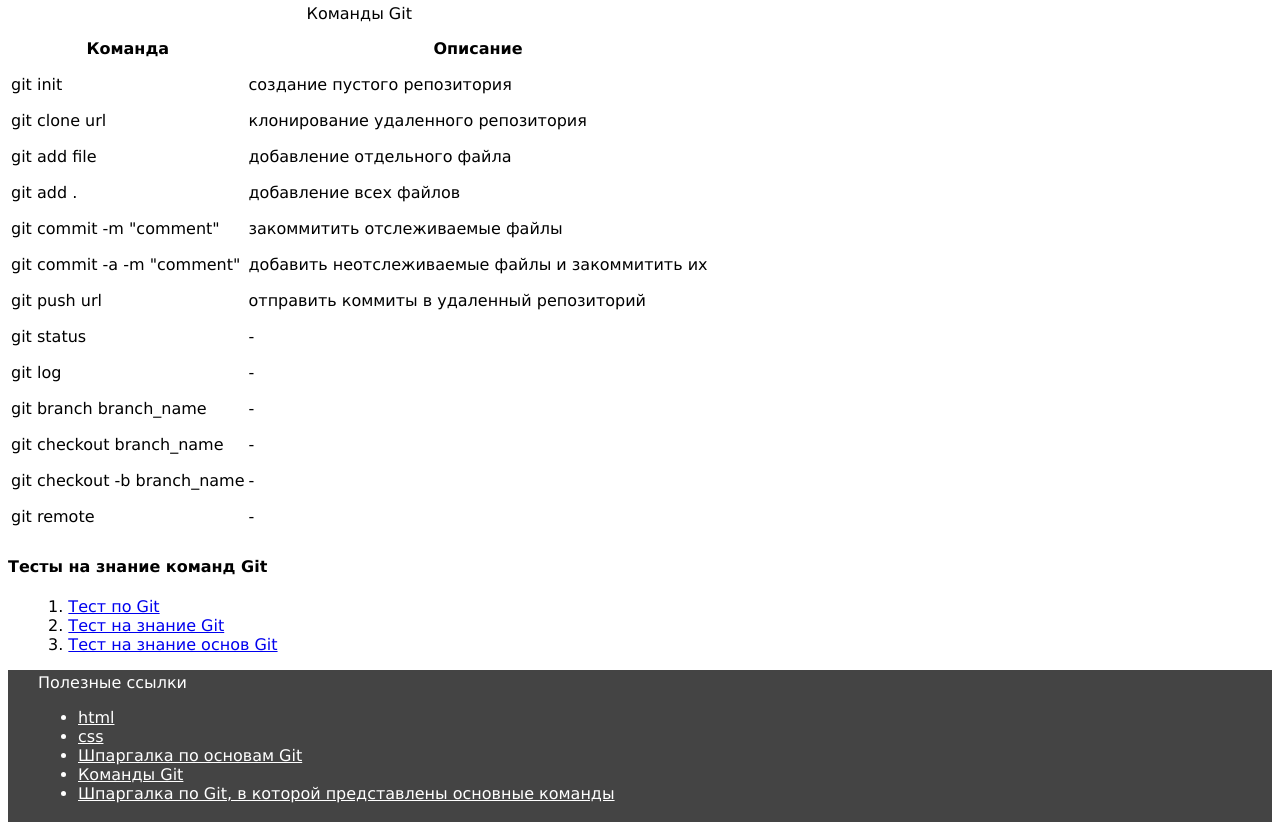
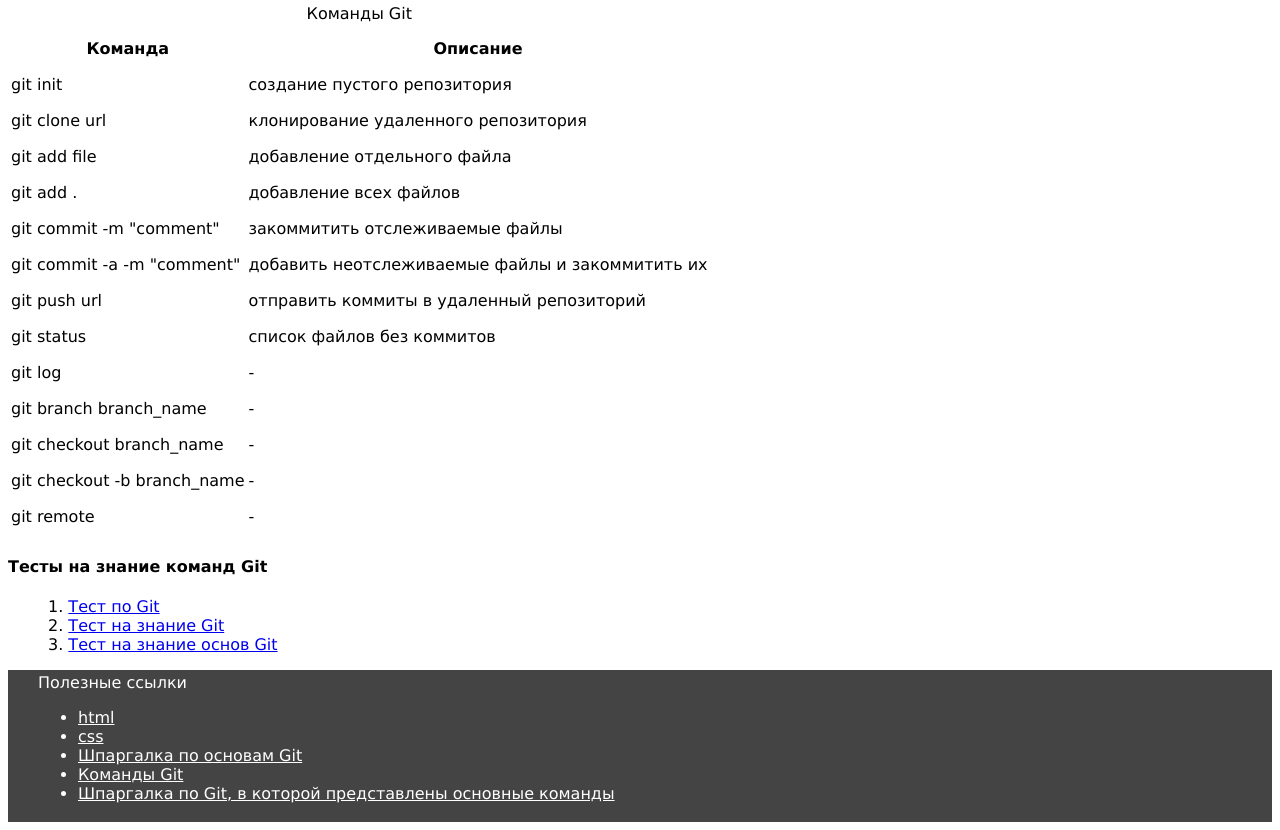
Before and after one commit to ambassador74/Lab5-VVP, a plain HTML site: page index.html in a window 1280 px wide. Shown: the part 70-900 px from the top of the page. Drawn offline with Linux system fonts and the light colour scheme.

Commit message:
list of files without commits

```diff
--- a/index.html
+++ b/index.html
@@ -51,7 +51,7 @@
                 </tr>
                 <tr>
                     <td>git status</td>
-                    <td>-</td>
+                    <td>список файлов без коммитов</td>
                 </tr>
                 <tr>
                     <td>git log</td>
```
